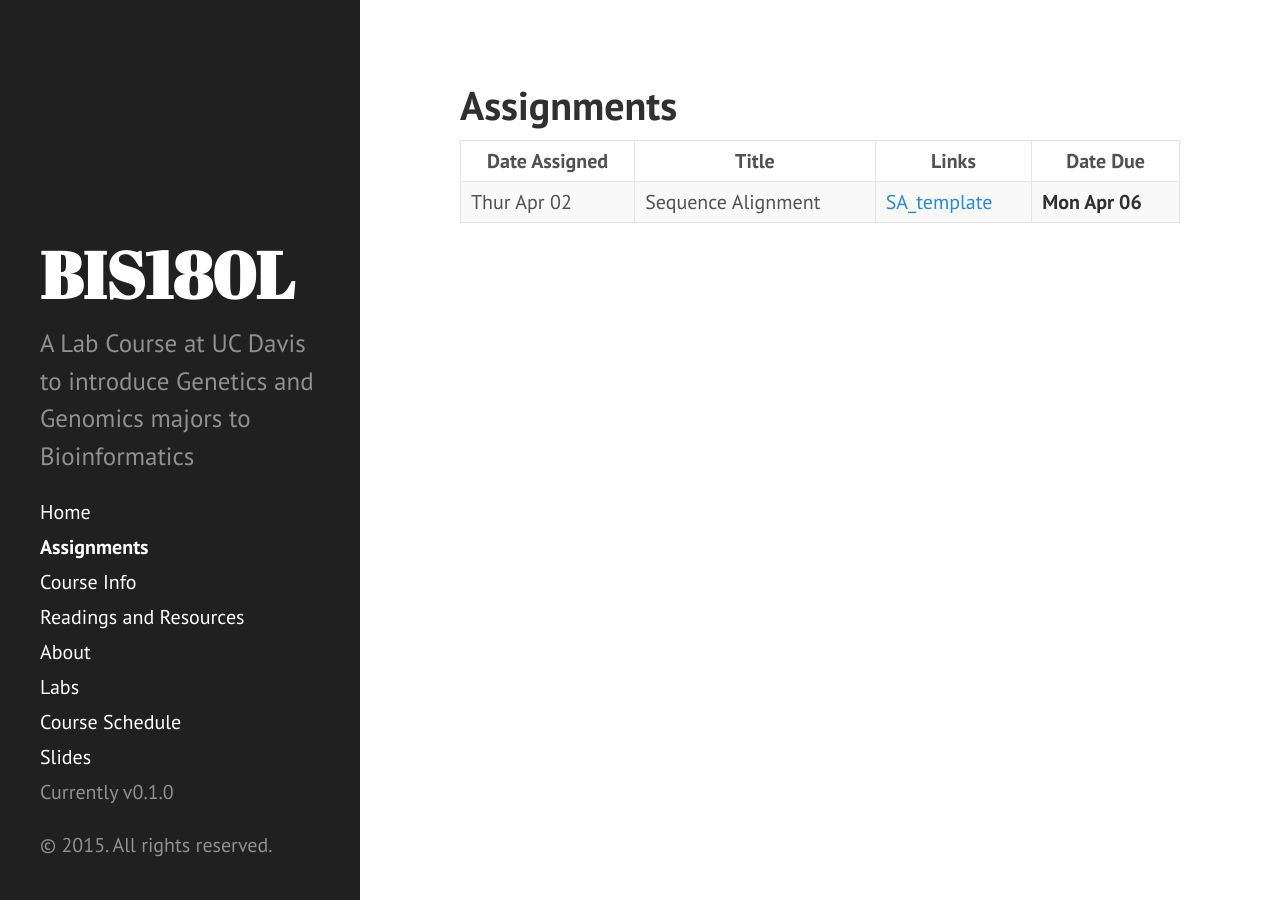
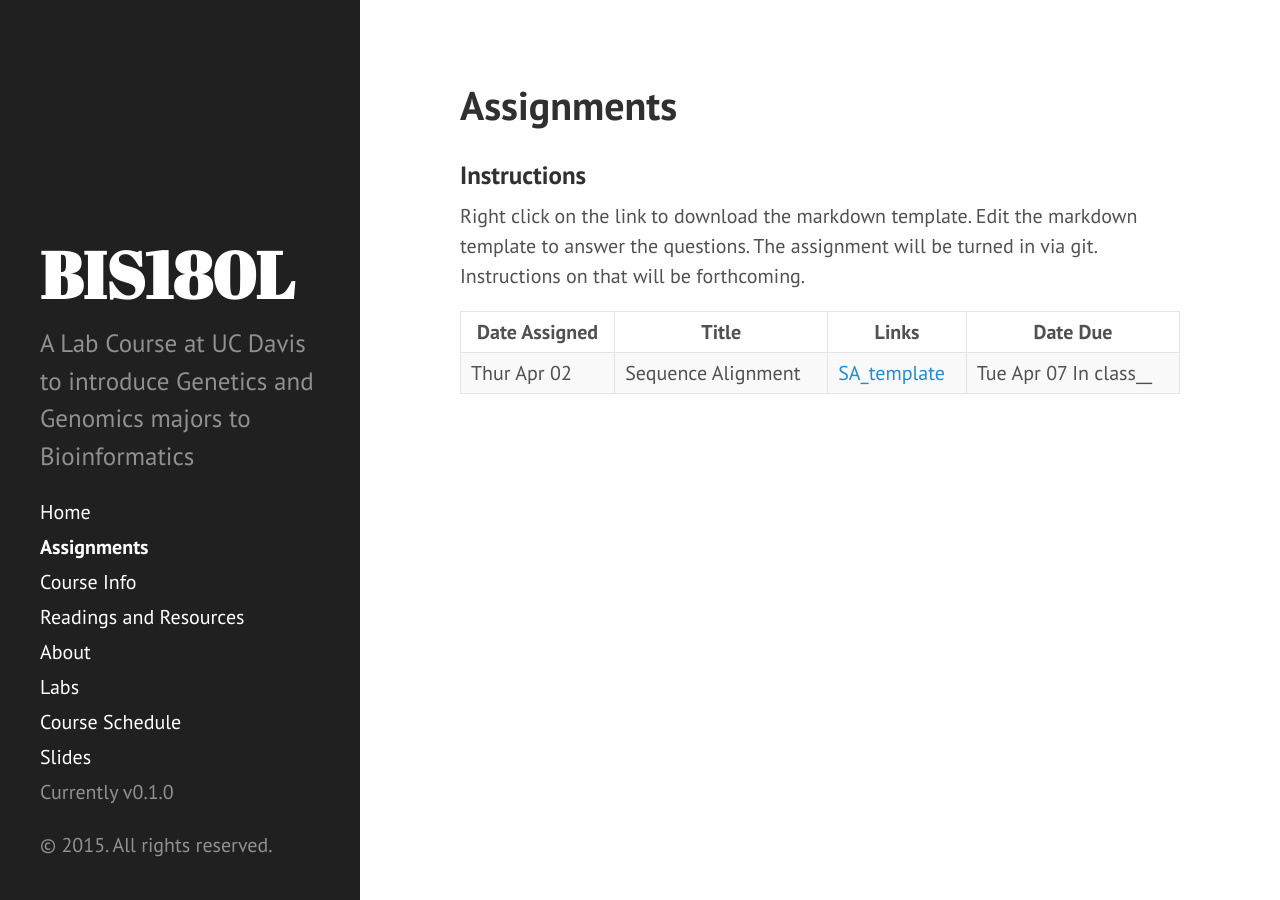
Before and after one commit to rjcmarkelz/BIS180L_web, a Jekyll site: the page built from Assignments.md, in a window 1280 px wide. Built offline with Jekyll 4.4.1, drawn with Linux system fonts in a browser that asks for light colours; Markdown is read by kramdown in place of the engine named in the settings.

Commit message:
Assignments.md

```diff
--- a/Assignments.md
+++ b/Assignments.md
@@ -3,6 +3,10 @@ layout: page
 title: Assignments
 ---
 
+### Instructions
+
+Right click on the link to download the markdown template.  Edit the markdown template to answer the questions.  The assignment will be turned in via git.  Instructions on that will be forthcoming.
+
 | Date Assigned | Title              | Links                             | Date Due       |
 |---------------|--------------------|-----------------------------------|----------------|
-| Thur Apr 02   | Sequence Alignment | [SA_template](unit1-worksheet.md) | __Mon Apr 06__ |
+| Thur Apr 02   | Sequence Alignment | [SA_template](unit1-worksheet.md) | Tue Apr 07 In class__ |
```
